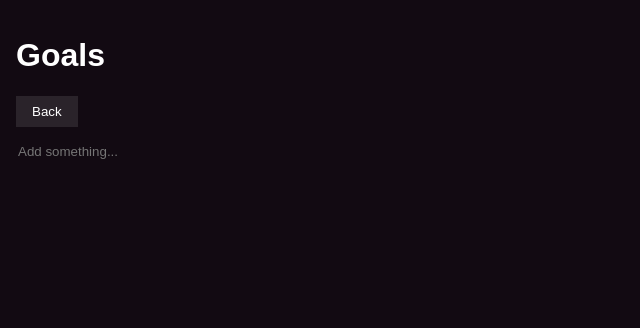
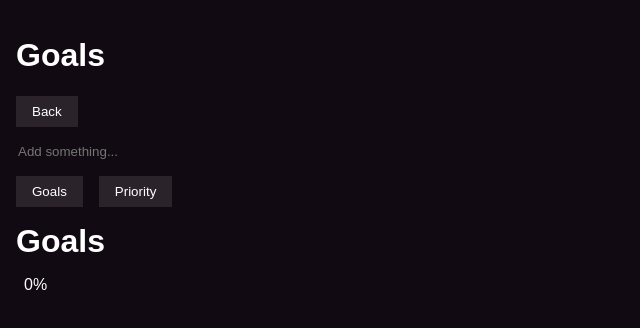
Before and after one commit to myfatemi04/radar, a React (Create React App) app: page / in a window 1280 px wide. Shown: the top 328 px of the page, without its empty margins (0-640 px from the left). Built offline with nearby package versions, Linux system fonts and the light colour scheme.

Commit message:
add goals view and priority view

```diff
--- a/src/ItemUtilities.ts
+++ b/src/ItemUtilities.ts
@@ -47,6 +47,16 @@ export function useItemsSearchResults(text: string, root: ItemProps) {
 			return false;
 		});
 	}, [text, items, root.id, getItem]);
+}
+
+export function useIndirectDependencyCompletionStatus(
+	id: string
+): [number, number] {
+	const { getItem } = useContext(ItemStoreContext);
+
+	return useMemo(() => {
+		return getIndirectDependencyCompletionStatus(id, getItem);
+	}, [getItem, id]);
 }
 
 export function getIndirectDependencyCompletionStatus(
@@ -103,12 +113,67 @@ export function isDescendant(
 	);
 }
 
-export function useIndirectDependencyCompletionStatus(
-	id: string
-): [number, number] {
-	const { getItem } = useContext(ItemStoreContext);
+export function findLeaves(
+	items: ItemProps[],
+	rootId: string
+): [string[], ItemProps][] {
+	const visited = new Set<string>();
+	const queue: [string[], string][] = [[[], rootId]];
+	const results: [string[], ItemProps][] = [];
+	while (queue.length > 0) {
+		const [prev, nodeId] = queue.shift()!;
+		if (visited.has(nodeId)) {
+			continue;
+		}
 
-	return useMemo(() => {
-		return getIndirectDependencyCompletionStatus(id, getItem);
-	}, [getItem, id]);
+		const node = items.find(item => item.id === nodeId);
+		if (!node) {
+			continue;
+		}
+
+		if (node.dependencyIds.length === 0) {
+			results.push([[...prev, nodeId], node]);
+		}
+
+		for (const dependencyId of node.dependencyIds) {
+			queue.push([[...prev, nodeId], dependencyId]);
+		}
+	}
+
+	return results;
 }
+
+export function findPath(
+	sourceItemId: string,
+	destinationItemId: string,
+	getItem: (id: string) => ItemProps | undefined,
+	visited: Set<string> = new Set([sourceItemId])
+): string[] | null {
+	const sourceItem = getItem(sourceItemId);
+	if (!sourceItem) {
+		return null;
+	}
+
+	if (sourceItemId === destinationItemId) {
+		return [sourceItemId];
+	}
+
+	const dependencyIds = sourceItem.dependencyIds;
+	if (dependencyIds.length === 0) {
+		return null;
+	}
+
+	for (const dependencyId of dependencyIds) {
+		if (visited.has(dependencyId)) {
+			continue;
+		}
+		visited.add(dependencyId);
+		const path = findPath(dependencyId, destinationItemId, getItem);
+		visited.delete(dependencyId);
+		if (path) {
+			return [sourceItemId, ...path];
+		}
+	}
+
+	return null;
+}
--- a/src/RootItem.tsx
+++ b/src/RootItem.tsx
@@ -1,12 +1,17 @@
-import { useContext } from 'react';
-import ItemStoreContext from './ItemStoreContext';
+import { useContext, useState } from 'react';
 import NavigateToPreviousRootItemContext from './NavigateToPreviousRootItemContext';
 import RootItemSearchBar from './RootItemSearchBar';
-import SubItem from './SubItem';
+import RootItemSubItemsBottomUpView from './RootItemPriorityView';
+import RootItemGoalsView from './RootItemGoalsView';
 import { ItemProps } from './types';
 
+enum RootItemView {
+	Goals = 'top_down',
+	Priority = 'bottom_up',
+}
+
 export default function RootItem({ item }: { item: ItemProps }) {
-	const { getItem, removeDependencyFromItem } = useContext(ItemStoreContext);
+	const [view, setView] = useState<RootItemView>(RootItemView.Goals);
 
 	const back = useContext(NavigateToPreviousRootItemContext);
 
@@ -28,19 +33,31 @@ export default function RootItem({ item }: { item: ItemProps }) {
 
 			<RootItemSearchBar />
 
-			<div style={{ display: 'flex', flexDirection: 'column' }}>
-				{item.dependencyIds.map((dependencyId, index) => {
-					const dependency = getItem(dependencyId);
-					if (dependency) {
-						return (
-							<SubItem key={dependencyId} item={dependency} index={index} />
-						);
-					} else {
-						removeDependencyFromItem(item.id, dependencyId);
-						return null;
-					}
-				})}
+			<div style={{ display: 'flex', marginTop: '1rem' }}>
+				<button
+					style={{
+						padding: '0.5rem 1rem',
+						marginRight: '1rem',
+					}}
+					onClick={() => setView(RootItemView.Goals)}
+				>
+					Goals
+				</button>
+				<button
+					style={{
+						padding: '0.5rem 1rem',
+					}}
+					onClick={() => setView(RootItemView.Priority)}
+				>
+					Priority
+				</button>
 			</div>
+
+			{view === RootItemView.Goals ? (
+				<RootItemGoalsView item={item} />
+			) : (
+				<RootItemSubItemsBottomUpView item={item} />
+			)}
 		</div>
 	);
 }
--- /dev/null
+++ b/src/RootItemGoalsView.tsx
@@ -0,0 +1,51 @@
+// Lists items from broadest to most specific
+
+import { useContext } from 'react';
+import ItemStoreContext from './ItemStoreContext';
+import { useIndirectDependencyCompletionStatus } from './ItemUtilities';
+import SubItem from './SubItem';
+import { ItemProps } from './types';
+
+export default function RootItemGoalsView({ item }: { item: ItemProps }) {
+	const { getItem, removeDependencyFromItem } = useContext(ItemStoreContext);
+	const [completed, total] = useIndirectDependencyCompletionStatus(item.id);
+
+	return (
+		<div style={{ display: 'flex', flexDirection: 'column' }}>
+			<h1 style={{ marginTop: '1rem', marginBottom: 0 }}>Goals</h1>
+
+			<div
+				style={{
+					width: '100%',
+					height: '2rem',
+					padding: '0.5rem',
+					marginTop: '0.5rem',
+					backgroundImage: 'linear-gradient(90deg, #aa50ff, #f74424)',
+					backgroundSize: (completed / total) * 100 + '% 100%',
+					backgroundRepeat: 'no-repeat',
+					transition: 'background-size 500ms ease',
+					userSelect: 'none',
+				}}
+			>
+				{((completed / total) * 100).toFixed(0) + '%'}
+			</div>
+
+			{item.dependencyIds.map((dependencyId, index) => {
+				const dependency = getItem(dependencyId);
+				if (dependency) {
+					return (
+						<SubItem
+							key={dependencyId}
+							item={dependency}
+							index={index}
+							path={[]}
+						/>
+					);
+				} else {
+					removeDependencyFromItem(item.id, dependencyId);
+					return null;
+				}
+			})}
+		</div>
+	);
+}
--- /dev/null
+++ b/src/RootItemPriorityView.tsx
@@ -0,0 +1,31 @@
+// Lists items from most specific (and immediate) to broadest
+
+import { useContext } from 'react';
+import ItemStoreContext from './ItemStoreContext';
+import { findLeaves } from './ItemUtilities';
+import SubItem from './SubItem';
+import { ItemProps } from './types';
+
+export default function RootItemSubItemsBottomUpView({
+	item,
+}: {
+	item: ItemProps;
+}) {
+	const { items } = useContext(ItemStoreContext);
+	const leaves = findLeaves(items, item.id);
+
+	return (
+		<div style={{ display: 'flex', flexDirection: 'column' }}>
+			<h1 style={{ marginTop: '1rem', marginBottom: 0 }}>Priority</h1>
+			{leaves.map(([path, leaf], index) => {
+				if (leaf) {
+					return (
+						<SubItem key={leaf.id} item={leaf} index={index} path={path} />
+					);
+				} else {
+					return null;
+				}
+			})}
+		</div>
+	);
+}
--- a/src/SubItem.tsx
+++ b/src/SubItem.tsx
@@ -4,10 +4,18 @@ import ItemStoreContext from './ItemStoreContext';
 import { useIndirectDependencyCompletionStatus } from './ItemUtilities';
 import { ItemProps } from './types';
 
-function SubItem({ item, index }: { item: ItemProps; index: number }) {
+function SubItem({
+	item,
+	index,
+	path,
+}: {
+	item: ItemProps;
+	index: number;
+	path: string[];
+}) {
 	useDebugValue(item);
 
-	const { removeDependencyFromItem, toggleItemCompleted } =
+	const { removeDependencyFromItem, toggleItemCompleted, getItem } =
 		useContext(ItemStoreContext);
 
 	const [rootItemId, setRootItemId] = useContext(RootItemIdContext);
@@ -50,6 +58,14 @@ function SubItem({ item, index }: { item: ItemProps; index: number }) {
 			</button>
 			{item.target != null && <b>{item.target.toLocaleString()}</b>}
 			{item.description && <p style={{ color: 'grey' }}>{item.description}</p>}
+			<pre>
+				{path &&
+					path
+						.slice(0, path.length - 1)
+						.reverse()
+						.map(id => getItem(id)!.name)
+						.join(' < ')}
+			</pre>
 		</div>
 	);
 }
--- a/src/index.css
+++ b/src/index.css
@@ -40,4 +40,5 @@ input {
 button {
 	background-color: rgba(255, 255, 255, 0.1);
 	cursor: pointer;
+	user-select: none;
 }
```
